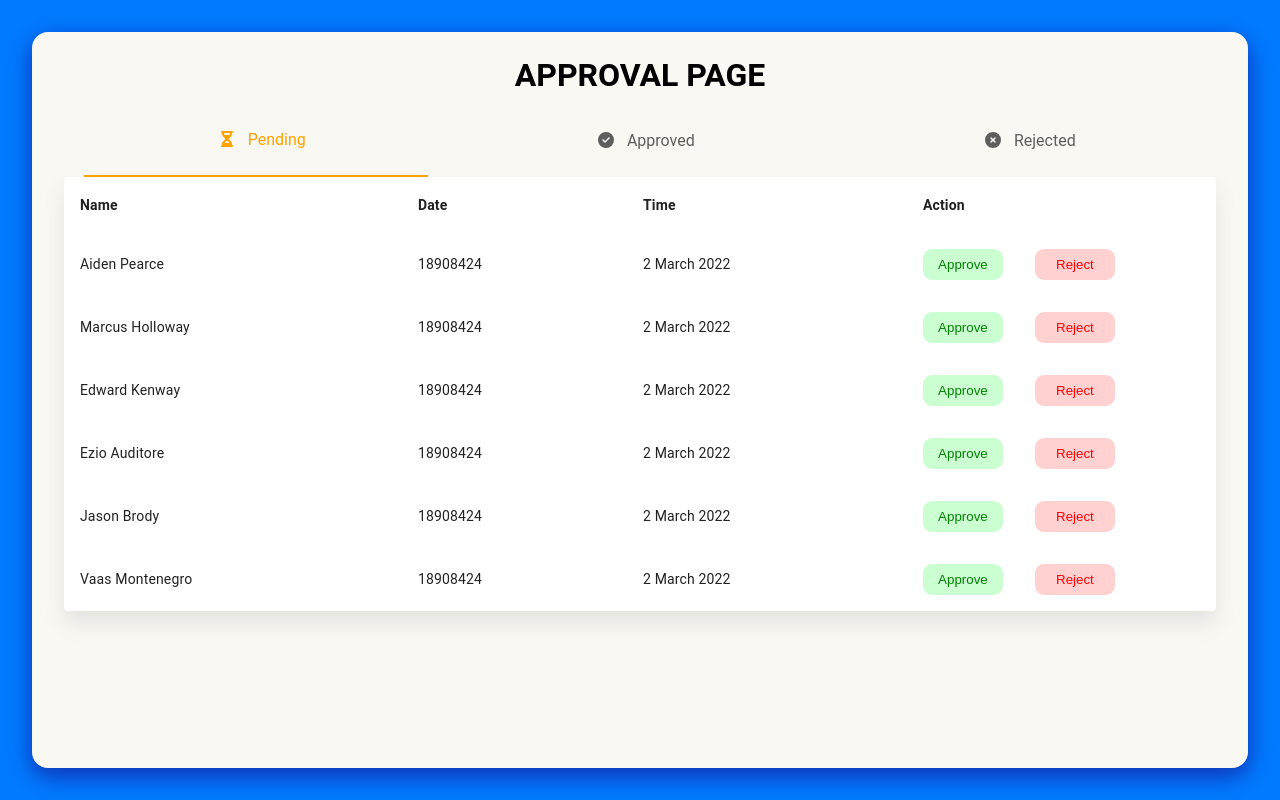
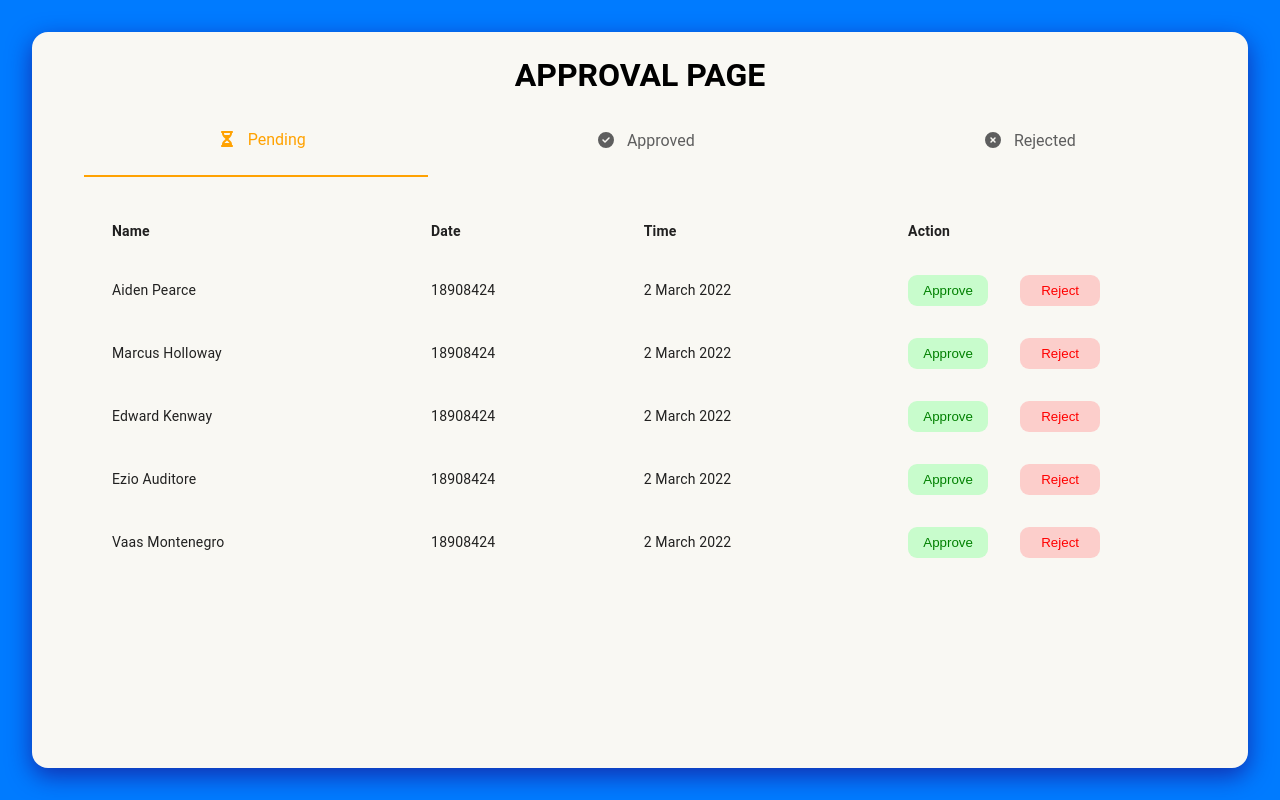
Before and after one commit to moh1t-do/faculty-page, a React (Vite) app: page / in a window 1280 px wide. Built offline with nearby package versions, Linux system fonts and the light colour scheme.

Commit message:
ui update

```diff
--- a/src/App.css
+++ b/src/App.css
@@ -3,9 +3,9 @@
   margin: 0 auto;
   padding: 2rem;
   text-align: center;
-}
+} */
 
-.logo {
+/* .logo {
   height: 6em;
   padding: 1.5em;
   will-change: filter;
--- a/src/components/Approved/Approved.jsx
+++ b/src/components/Approved/Approved.jsx
@@ -1,6 +1,5 @@
 import React from "react";
 import "../TabSwitcher/TabSwitcher.css";
-import BasicTable from "../Table/BasicTable";
 
 function Approved() {
 }
--- a/src/components/Pending/Pending.jsx
+++ b/src/components/Pending/Pending.jsx
@@ -3,7 +3,11 @@ import "../TabSwitcher/TabSwitcher.css";
 import BasicTable from "../Table/BasicTable";
 
 function Pending() {
-  return <BasicTable />;
+  return (
+    <div className="tab">
+      <BasicTable />
+    </div>
+  );
 }
 
 export default Pending;
--- a/src/components/Table/BasicTable.jsx
+++ b/src/components/Table/BasicTable.jsx
@@ -5,7 +5,6 @@ import TableCell from "@mui/material/TableCell";
 import TableContainer from "@mui/material/TableContainer";
 import TableHead from "@mui/material/TableHead";
 import TableRow from "@mui/material/TableRow";
-import Paper from "@mui/material/Paper";
 import "./basictable.css";
 
 function createData(name, trackingId, date, status) {
@@ -17,17 +16,13 @@ const rows = [
   createData("Marcus Holloway", 18908424, "2 March 2022"),
   createData("Edward Kenway", 18908424, "2 March 2022"),
   createData("Ezio Auditore", 18908424, "2 March 2022"),
-  createData("Jason Brody", 18908424, "2 March 2022"),
   createData("Vaas Montenegro", 18908424, "2 March 2022"),
 ];
 
 export default function BasicTable() {
   return (
     <div className="Table">
-      <TableContainer
-        component={Paper}
-        style={{ boxShadow: "0px 13px 20px 0px #80808029" }}
-      >
+      <TableContainer>
         <Table sx={{ minWidth: 650 }} aria-label="simple table">
           <TableHead>
             <TableRow>
--- a/src/components/Table/basictable.css
+++ b/src/components/Table/basictable.css
@@ -3,12 +3,17 @@
 }
 
 .MuiTableRow-root.MuiTableRow-head>* {
-    font-weight: bold !important;
+  font-weight: bolder !important;
 }
 
 .Table td,
 th {
   border: none !important;
+}
+
+.Table {
+  padding: 10px 0;
+  /* border: 1px black solid; */
 }
 
 .Table:first-child {
@@ -31,6 +36,7 @@
   .Table {
     width: 170%;
     width: 100%;
+
   }
 
   .button-group {
@@ -61,4 +67,5 @@
 
 .butt {
   cursor: pointer;
+  width: 80px;
 }
```
Lines whose indentation alone changed are shown as unchanged.
